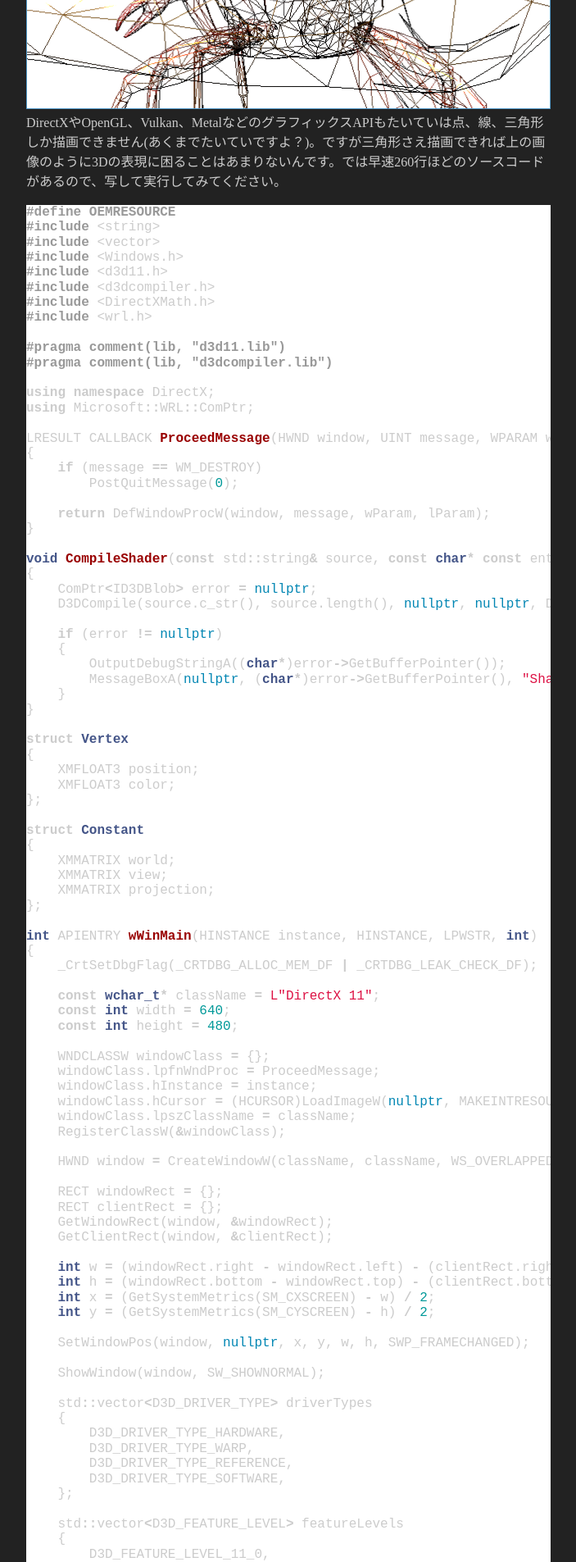
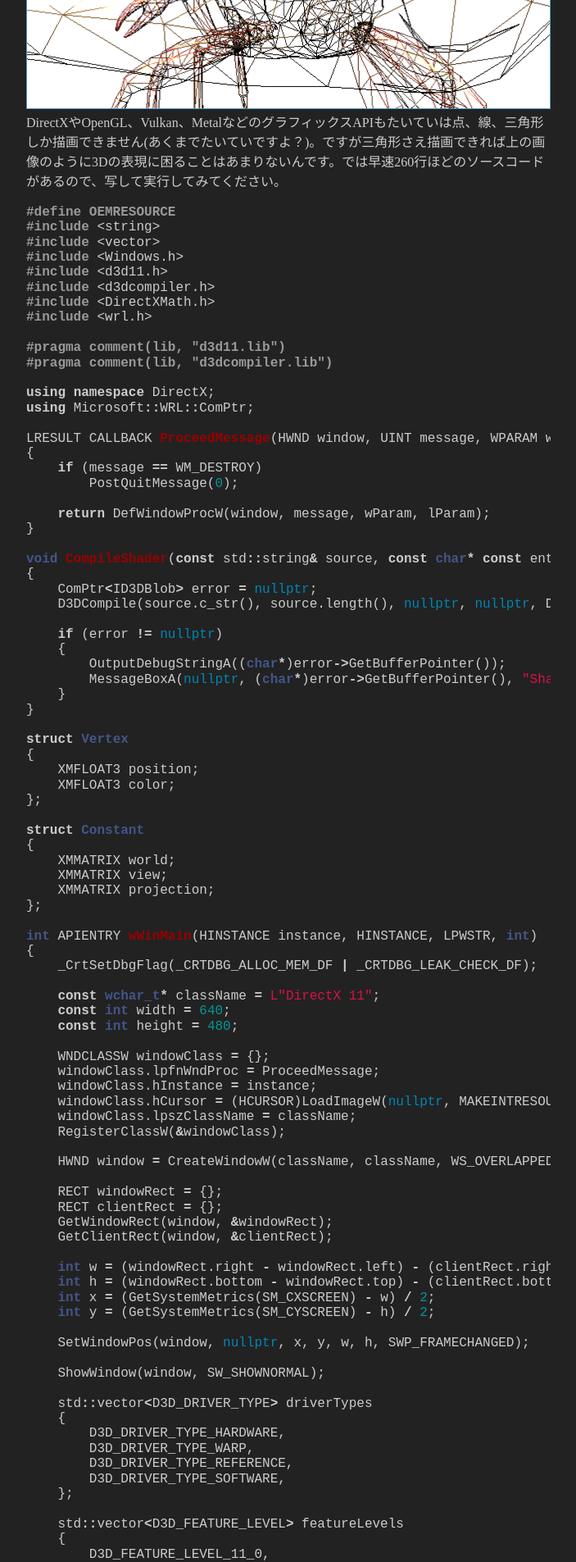
Before and after one commit to itukikikuti/windblow.net, a Jekyll site: the page built from _posts/DirectX11/2018-08-08-Direct3D 11で三角形を描画する.md, in a window 1280 px wide. Shown: the part 738-2643 px from the top of the page at 82% size, without its empty margins (288-991 px from the left). Built offline with Jekyll 4.4.1, drawn with Linux system fonts in a browser that asks for light colours.

Commit message:
Update syntax.css

```diff
--- a/assets/syntax.css
+++ b/assets/syntax.css
@@ -1,4 +1,4 @@
-.highlight  { background: #ffffff; }
+.highlight  { background: transparent; }
 .highlight .c { color: #999988; font-style: italic } /* Comment */
 .highlight .err { color: #a61717; background-color: #e3d2d2 } /* Error */
 .highlight .k { font-weight: bold } /* Keyword */
```
